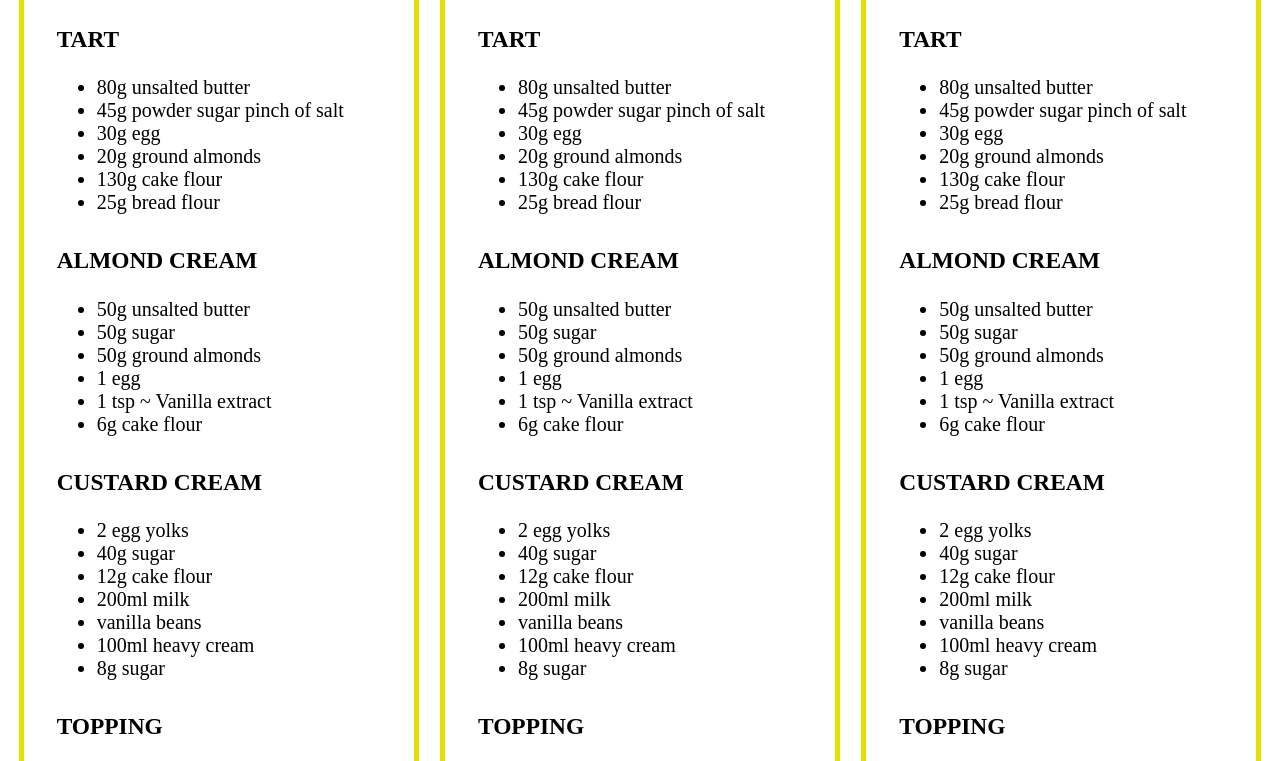
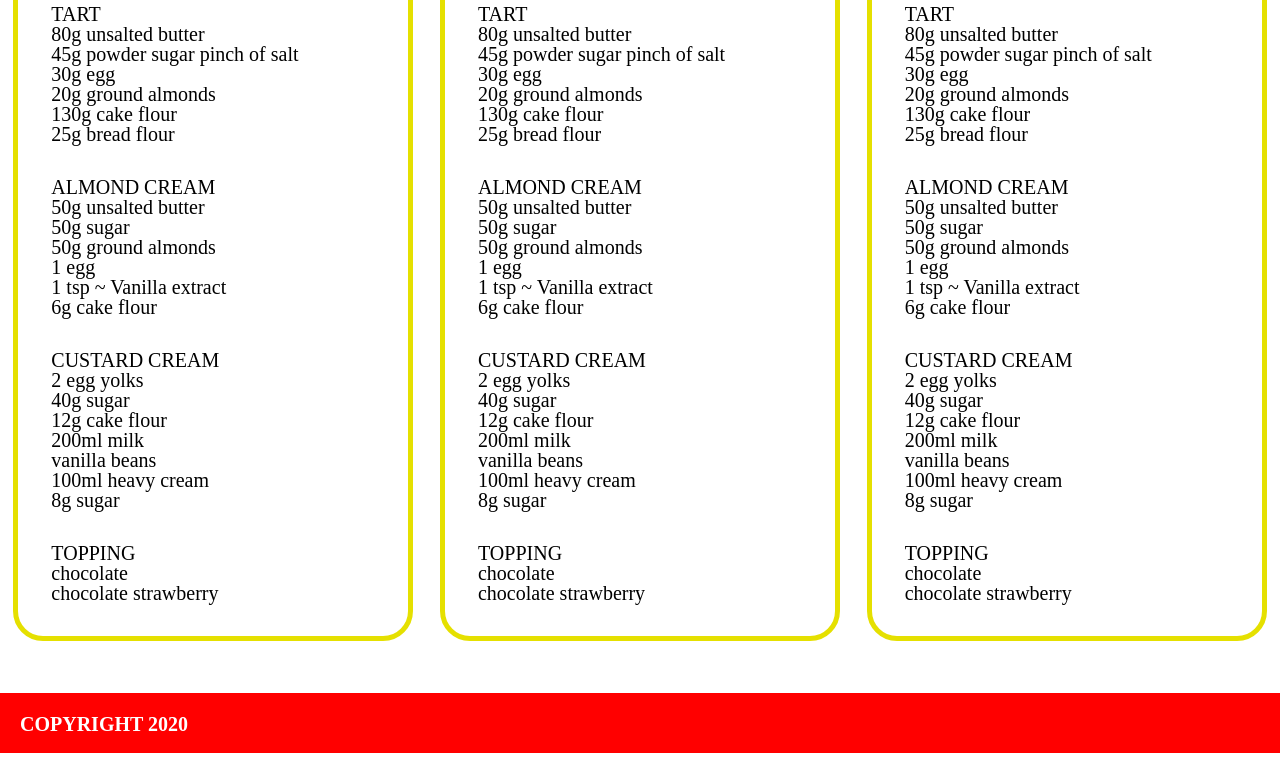
Before and after one commit to mechtafs/Landing, a plain HTML site: page columns/columns.html in a window 1280 px wide. Shown: the part 207-968 px from the top of the page. Drawn offline with Linux system fonts and the light colour scheme.

Commit message:
added reset

```diff
--- a/CSS/columns.css
+++ b/CSS/columns.css
@@ -1,4 +1,4 @@
-@import url(../CSSreset.css);
+@import url(reset.css);
 
 body {
 	font-size: 20px;
```
